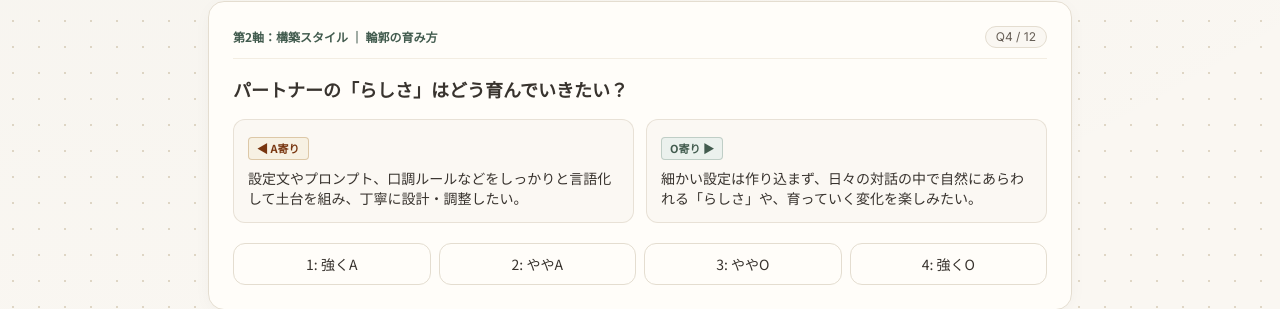
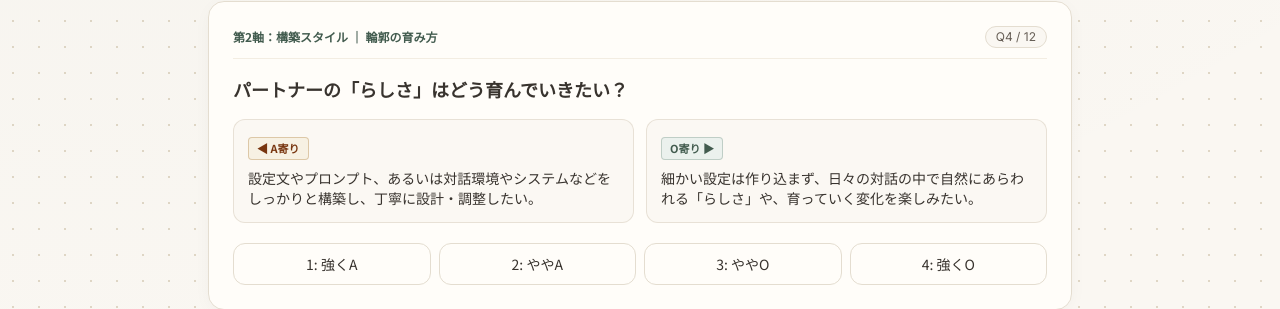
Before and after one commit to M3-Galaxy/AI-HumanStance, a plain HTML site: page index.html in a window 1280 px wide. Shown: the part 2202-2511 px from the top of the page. Drawn offline with nearby package versions, Linux system fonts and the light colour scheme.

Commit message:
update: 設問の調整

```diff
--- a/index.html
+++ b/index.html
@@ -625,7 +625,7 @@
 
             {
                 id: 4, axisIndex: 1, topic: '輪郭の育み方', title: 'パートナーの「らしさ」はどう育んでいきたい？',
-                leftText: '設定文やプロンプト、口調ルールなどをしっかりと言語化して土台を組み、丁寧に設計・調整したい。',
+                leftText: '設定文やプロンプト、あるいは対話環境やシステムなどをしっかりと構築し、丁寧に設計・調整したい。',
                 rightText: '細かい設定は作り込まず、日々の対話の中で自然にあらわれる「らしさ」や、育っていく変化を楽しみたい。'
             },
             {
```
